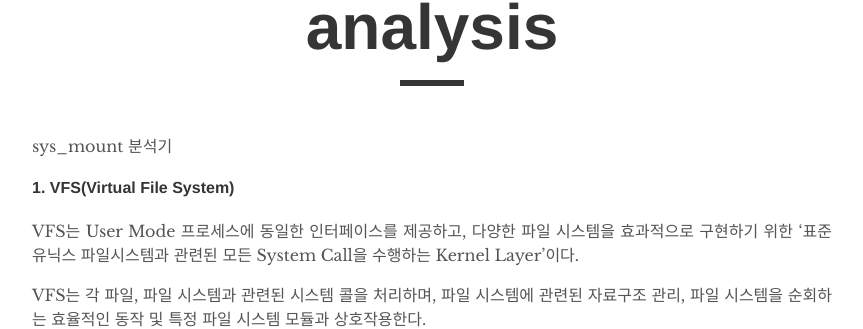
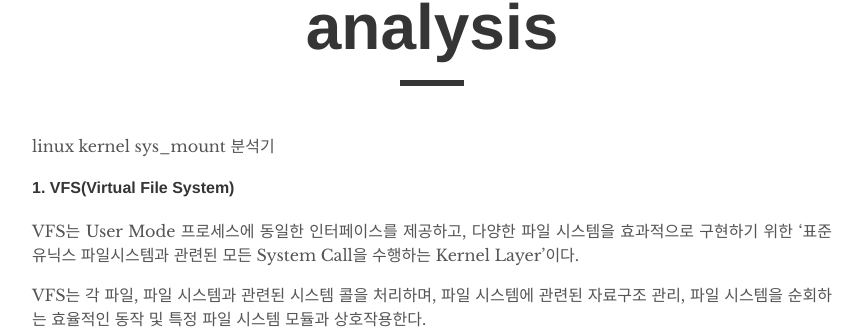
Before and after one commit to nonetype/old-blog-repo, a Jekyll site: the page built from _posts/2019-09-02-Linux kernel FileSystem mount.md, in a window 1280 px wide and 900 px high. Shown: the part 257-586 px from the top of the window, without its empty margins (208-1071 px from the left). Built offline with Jekyll 4.4.1, drawn with Linux system fonts in a browser that asks for light colours; some web fonts are replaced; our own code applies the rules of GitHub Pages for plain Markdown files.

Commit message:
edited posts

```diff
--- a/_posts/2019-09-02-Linux kernel FileSystem mount 과정.md
+++ b/_posts/2019-09-02-Linux kernel FileSystem mount.md
@@ -1,9 +1,14 @@
 ---
+layout: post
 title: "Linux Kernel sys_mount analysis"
 categories: linux kernel analysis
 ---
 
-sys_mount 분석기
+
+
+linux kernel sys_mount 분석기
+
+
 
 #### 1. VFS(Virtual File System)
   VFS는 User Mode 프로세스에 동일한 인터페이스를 제공하고, 다양한 파일 시스템을 효과적으로 구현하기 위한 '표준 유닉스 파일시스템과 관련된 모든 System Call을 수행하는 Kernel Layer'이다.
```
Also changed, not shown: _posts/2019-09-02-btrfs mount.md (renamed from _posts/2019-09-02-btrfs mount 과정.md, +4 -0 lines), _posts/2019-09-04-Linux Kernel Debugging.md (+4 -0 lines), _posts/2019-09-09-Kernel-Debug-With-Vmware.md (+4 -0 lines), _posts/2019-09-15-LinKern_4.17-with-ubuntu_18.04.md (+10 -0 lines).
